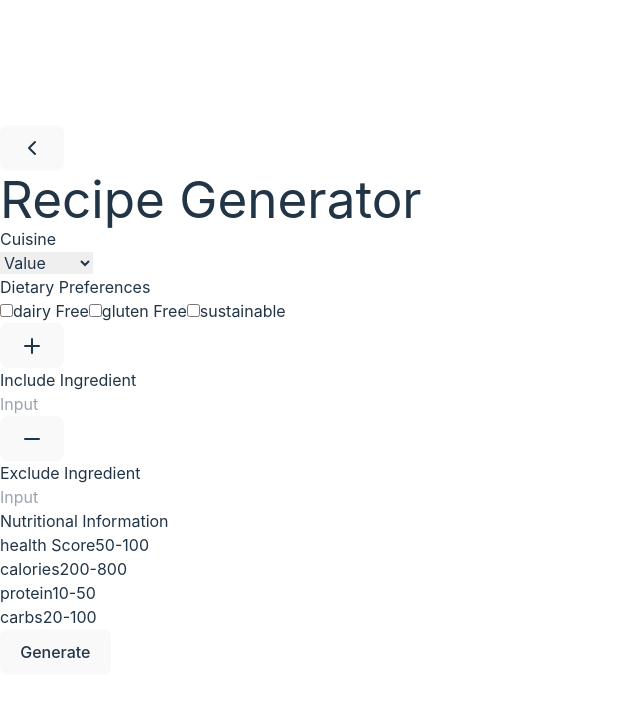
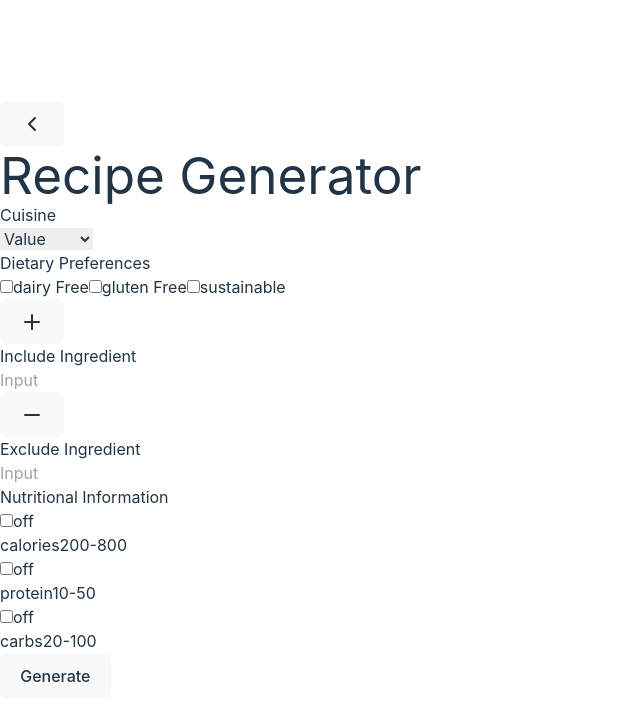
Before and after one commit to BarryAlanPan/comp.se.110-frontend, a React (Vite) app: page /recipe-generator in a window 1280 px wide. Shown: the top 720 px of the page, without its empty margins (0-640 px from the left). Built offline with nearby package versions, Linux system fonts and the light colour scheme.

Commit message:
Add checkboxes to toggle filters on/off

```diff
--- a/src/App.jsx
+++ b/src/App.jsx
@@ -3,7 +3,6 @@ import { BrowserRouter as Router, Route, Routes } from 'react-router-dom';
 import Homepage from './Homepage'
 import UserProfile from './UserProfile'
 import RecipeDetails from './components/RecipeDetails'
-import RecipeApp from './components/RecipeApp'
 import RecipeGenerator from './components/RecipeGenerator';
 
 function App() {
--- a/src/components/RecipeGenerator.jsx
+++ b/src/components/RecipeGenerator.jsx
@@ -23,10 +23,15 @@ const RecipeGenerator = () => {
 
     // Nutritional ranges state
     const [nutritionRanges, setNutritionRanges] = useState({
-        healthScore: [50, 100],
         calories: [200, 800],
         protein: [10, 50],
         carbs: [20, 100]
+    });
+
+    const [visibleRanges, setVisibleRanges] = useState({
+        calories: false,
+        protein: false,
+        carbs: false
     });
 
     const handleAddIncluded = () => {
@@ -198,14 +203,28 @@ const RecipeGenerator = () => {
                             </div>
                         </div>
                     </div>
-
                     <div className="space-y-6">
       {/* Nutritional Ranges */}
       <div className="bg-white rounded-lg p-6 shadow">
         <h2 className="text-lg font-medium mb-4">Nutritional Information</h2>
         <div className="space-y-6">
           {Object.entries(nutritionRanges).map(([key, values]) => (
-                                    <div key={key}>
+            <div key={key} className="flex items-center space-x-4">
+              <label className="flex items-center space-x-3">
+                <input
+                  type="checkbox"
+                  checked={visibleRanges[key]}
+                  onChange={() => setVisibleRanges(prev => ({
+                    ...prev,
+                    [key]: !prev[key]
+                  }))}
+                  className="w-4 h-4"
+                />
+                <span className="text-gray-700 capitalize">
+                  {visibleRanges[key] ? 'on' : 'off'}
+                </span>
+              </label>
+              <div className="flex-grow">
                 <div className="flex justify-between mb-2">
                   <span className="capitalize">{key.replace(/([A-Z])/g, ' $1').trim()}</span>
                   <span>{values[0]}-{values[1]}</span>
@@ -213,12 +232,10 @@ const RecipeGenerator = () => {
                 <Range
                   values={values}
                   step={1}
-                                            min={key === 'healthScore' ? 0 :
-                                                key === 'calories' ? 0 :
+                  min={key === 'calories' ? 0 :
                       key === 'protein' ? 0 :
                       0}
-                                            max={key === 'healthScore' ? 100 :
-                                                key === 'calories' ? 1500 :
+                  max={key === 'calories' ? 1500 :
                       key === 'protein' ? 100 :
                       200}
                   onChange={(newValues) => setNutritionRanges(prev => ({
@@ -247,9 +264,11 @@ const RecipeGenerator = () => {
                   )}
                 />
               </div>
+            </div>
           ))}
         </div>
       </div>
+
 </div>
                 </div>
 
```
Lines whose indentation alone changed are shown as unchanged.
